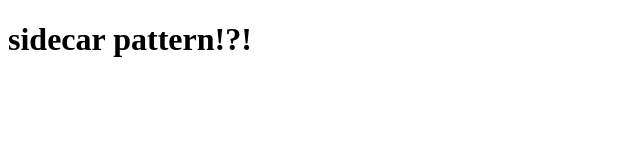
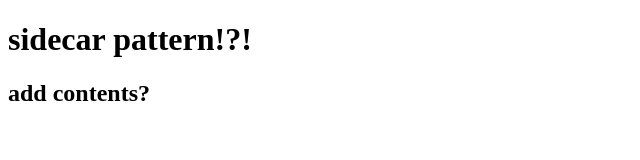
Before and after one commit to TheSunBeneathTheSea/gitTutorial, a plain HTML site: page index.html in a window 1280 px wide. Shown: the whole page, without its empty margins (0-640 px from the left). Drawn offline with Linux system fonts and the light colour scheme.

Commit message:
Update index.html

```diff
--- a/index.html
+++ b/index.html
@@ -8,5 +8,6 @@
   </head>
   <body>
     <h1>sidecar pattern!?!</h1>
+    <h2>add contents?</h2>
   </body>
 </html>
```
